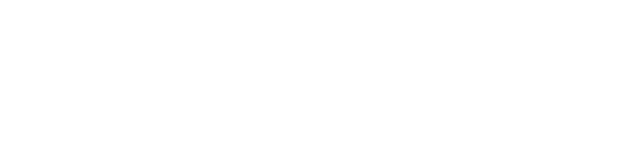
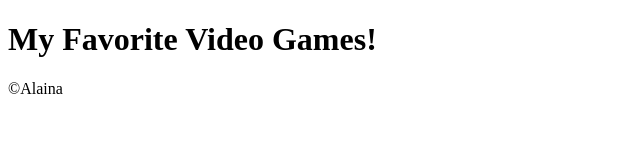
Before and after one commit to AccessPlus-FullTimeWebDev-Jan2023/js-assignment-4-html-me-something-AlainaBalducci, a website: page index.html in a window 1280 px wide. Shown: the whole page, without its empty margins (0-640 px from the left). Drawn offline with Linux system fonts and the light colour scheme.

Commit message:
added h1 and footer

```diff
--- a/index.html
+++ b/index.html
@@ -4,6 +4,10 @@
       <title>My Favorite Video Games</title>
    </head>
    <body>
-      <!-- Write your HTML in this file! -->
+      <h1>My Favorite Video Games!</h1>
+      <article>
+
+      </article>
+      <footer>&#169;Alaina</footer>
    </body>
 </html>
```
